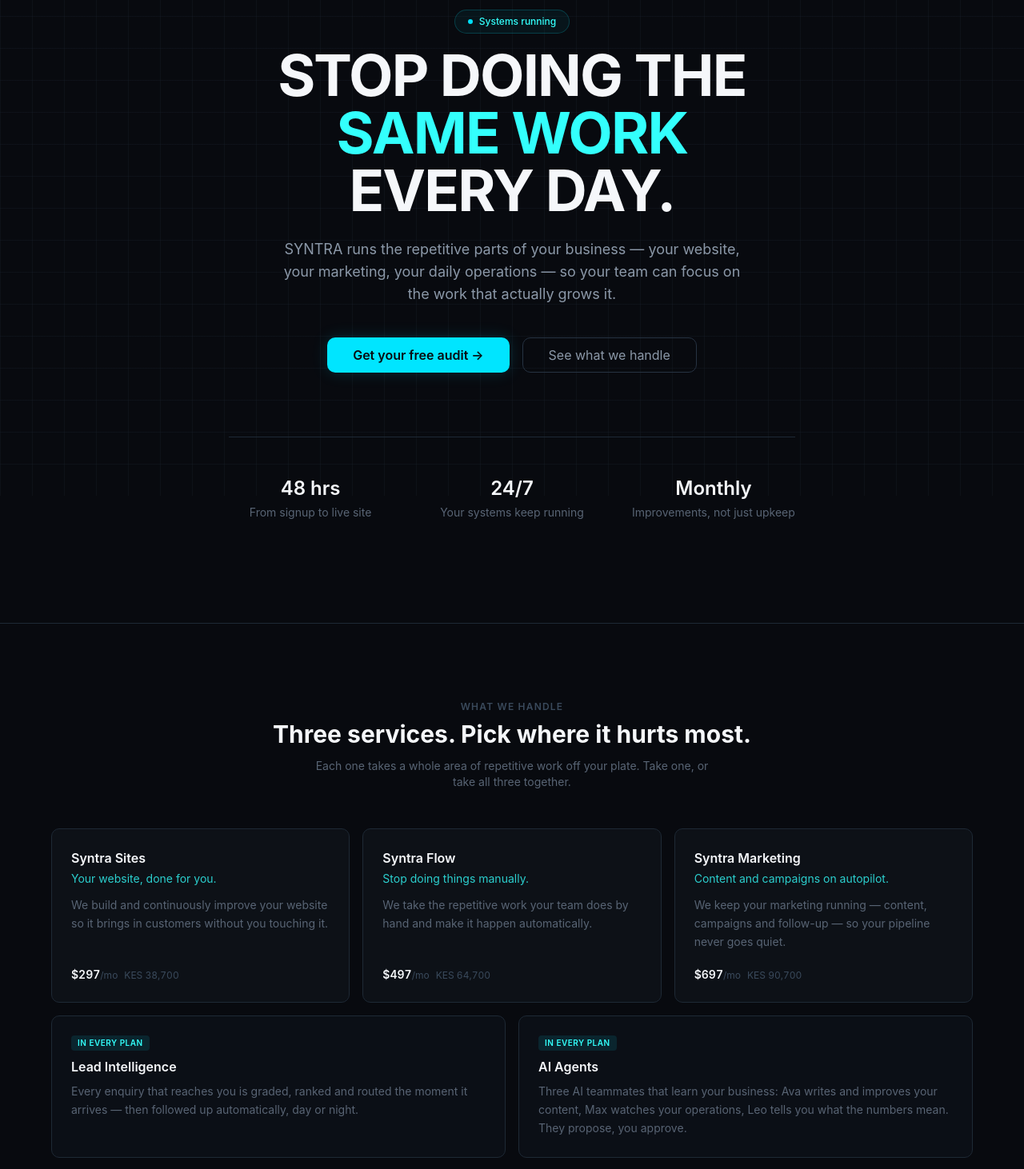
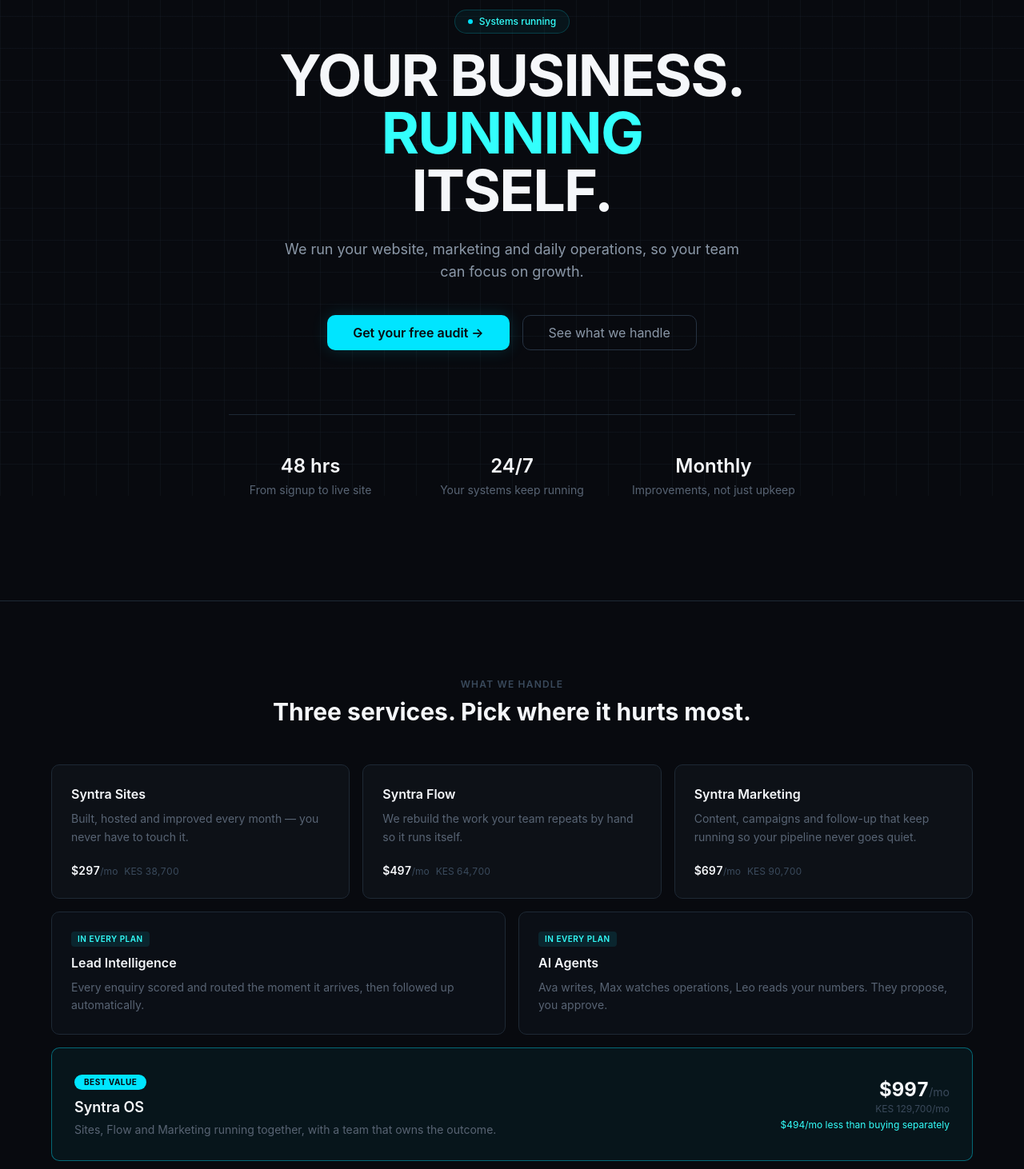
Before and after one commit to collins987/syntra, a Next.js app in the folder apps/web/: page / in a window 1280 px wide. Shown: the part 180-1642 px from the top of the page at 80% size. Built offline with nearby package versions, Linux system fonts and the light colour scheme.

Commit message:
phase 1-3 complete update

```diff
--- a/apps/web/src/app/(marketing)/about/page.tsx
+++ b/apps/web/src/app/(marketing)/about/page.tsx
@@ -5,7 +5,7 @@
 const PRODUCTS = PLANS.map((p, i) => ({
   name: p.name,
   tag: String(i + 1).padStart(2, "0"),
-  desc: p.outcome,
+  desc: p.summary,
 }))
 
 const VALUES = [
--- a/apps/web/src/app/(marketing)/page.tsx
+++ b/apps/web/src/app/(marketing)/page.tsx
@@ -57,16 +57,15 @@
         </div>
 
         <h1 className="max-w-4xl text-5xl font-bold leading-tight tracking-tight text-text-primary md:text-7xl">
-          STOP DOING THE
+          YOUR BUSINESS.
           <br />
-          <span className="text-cyan-400">SAME WORK</span>
+          <span className="text-cyan-400">RUNNING</span>
           <br />
-          EVERY DAY.
+          ITSELF.
         </h1>
 
         <p className="mt-6 max-w-xl text-lg text-text-secondary">
-          SYNTRA runs the repetitive parts of your business — your website, your marketing, your
-          daily operations — so your team can focus on the work that actually grows it.
+          We run your website, marketing and daily operations, so your team can focus on growth.
         </p>
 
         <div className="mt-10 flex flex-col items-center gap-4 sm:flex-row">
@@ -101,13 +100,9 @@
           <p className="mb-2 text-center text-xs font-semibold uppercase tracking-widest text-text-disabled">
             What we handle
           </p>
-          <h2 className="mb-3 text-center text-3xl font-bold text-text-primary">
+          <h2 className="mb-12 text-center text-3xl font-bold text-text-primary">
             Three services. Pick where it hurts most.
           </h2>
-          <p className="mx-auto mb-12 max-w-lg text-center text-sm text-text-muted">
-            Each one takes a whole area of repetitive work off your plate. Take one, or take all
-            three together.
-          </p>
 
           <div className="grid gap-4 md:grid-cols-3">
             {CORE.map((s) => (
@@ -117,8 +112,7 @@
                 className="group flex flex-col rounded-lg border border-border-subtle bg-bg-surface p-6 transition-all duration-200 hover:border-cyan-500/30 hover:shadow-glow"
               >
                 <h3 className="text-base font-semibold text-text-primary">{s.name}</h3>
-                <p className="mt-1 text-sm text-cyan-400/80">{s.tagline}</p>
-                <p className="mt-3 flex-1 text-sm leading-relaxed text-text-muted">{s.outcome}</p>
+                <p className="mt-2 flex-1 text-sm leading-relaxed text-text-muted">{s.summary}</p>
                 <p className="mt-5 text-sm font-semibold tabular-nums text-text-primary">
                   ${s.priceUsd}
                   <span className="text-xs font-normal text-text-disabled">/mo</span>
@@ -143,7 +137,7 @@
                   </span>
                 </div>
                 <h3 className="text-base font-semibold text-text-primary">{c.name}</h3>
-                <p className="mt-2 text-sm leading-relaxed text-text-muted">{c.desc}</p>
+                <p className="mt-2 text-sm leading-relaxed text-text-muted">{c.summary}</p>
               </div>
             ))}
           </div>
@@ -158,7 +152,7 @@
                 {OS.badge}
               </span>
               <h3 className="text-lg font-semibold text-text-primary">{OS.name}</h3>
-              <p className="mt-1 max-w-xl text-sm text-text-muted">{OS.outcome}</p>
+              <p className="mt-1 max-w-xl text-sm text-text-muted">{OS.summary}</p>
             </div>
             <div className="shrink-0 md:text-right">
               <p className="text-2xl font-bold tabular-nums text-text-primary">
@@ -180,8 +174,7 @@
           Find out what you could stop doing
         </h2>
         <p className="mt-4 text-text-muted">
-          Take the free audit. We&apos;ll look at how you work today and show you exactly which
-          tasks we&apos;d take off your plate first.
+          Take the free audit. We&apos;ll show you which tasks we&apos;d take off your plate first.
         </p>
         <Link
           href="/audit"
--- a/apps/web/src/app/(marketing)/pricing/page.tsx
+++ b/apps/web/src/app/(marketing)/pricing/page.tsx
@@ -209,8 +209,7 @@
             <span className="text-cyan-400">AI advantage.</span>
           </h1>
           <p className="mt-4 text-lg text-text-muted">
-            Pick the part of your business you want handled first. Every plan includes your own
-            portal, live monitoring, and your AI team.
+            Pick what you want handled first. Every plan includes your portal and AI team.
           </p>
         </div>
 
@@ -287,7 +286,7 @@
 
               <div className="mb-5">
                 <h2 className="text-lg font-bold text-text-primary">{plan.name}</h2>
-                <p className="mt-1 text-sm text-text-muted">{plan.tagline}</p>
+                <p className="mt-1.5 text-sm leading-relaxed text-text-muted">{plan.summary}</p>
               </div>
 
               {/* Price */}
@@ -312,8 +311,6 @@
                   </div>
                 )}
               </div>
-
-              <p className="mb-5 text-sm leading-relaxed text-text-muted">{plan.outcome}</p>
 
               <ul className="mb-8 flex-1 space-y-2.5">
                 {plan.features.map((feat) => (
@@ -382,8 +379,7 @@
             {CAPABILITIES.map((c) => (
               <div key={c.id}>
                 <h3 className="text-base font-bold text-text-primary">{c.name}</h3>
-                <p className="mt-0.5 text-sm text-cyan-400/80">{c.tagline}</p>
-                <p className="mt-2 text-sm leading-relaxed text-text-muted">{c.desc}</p>
+                <p className="mt-2 text-sm leading-relaxed text-text-muted">{c.summary}</p>
               </div>
             ))}
           </div>
--- a/apps/web/src/app/onboarding/page.tsx
+++ b/apps/web/src/app/onboarding/page.tsx
@@ -17,7 +17,7 @@
 const SERVICES = PLANS.map((p) => ({
   id: p.id,
   label: p.name,
-  desc: p.outcome,
+  desc: p.summary,
   icon: PLAN_ICONS[p.id],
 }))
 
--- a/apps/web/src/lib/pricing.ts
+++ b/apps/web/src/lib/pricing.ts
@@ -9,9 +9,12 @@
 export interface Plan {
   id: PlanId
   name: string
-  tagline: string
-  /** Plain-English result the customer buys. No stack names. */
-  outcome: string
+  /**
+   * The single description shown on every card surface. 12–15 words, plain
+   * English, no stack names. One field on purpose: two description fields is
+   * how the cards got bulky before.
+   */
+  summary: string
   priceUsd: number
   priceKes: number
   priceId: string
@@ -32,8 +35,7 @@
   {
     id: "sites",
     name: "Syntra Sites",
-    tagline: "Your website, done for you.",
-    outcome: "We build and continuously improve your website so it brings in customers without you touching it.",
+    summary: "Built, hosted and improved every month — you never have to touch it.",
     priceUsd: 297,
     priceKes: kes(process.env.NEXT_PUBLIC_INTASEND_PRICE_SITES_KES, 38700),
     priceId: process.env.NEXT_PUBLIC_STRIPE_PRICE_SITES ?? "price_sites",
@@ -50,8 +52,7 @@
   {
     id: "flow",
     name: "Syntra Flow",
-    tagline: "Stop doing things manually.",
-    outcome: "We take the repetitive work your team does by hand and make it happen automatically.",
+    summary: "We rebuild the work your team repeats by hand so it runs itself.",
     priceUsd: 497,
     priceKes: kes(process.env.NEXT_PUBLIC_INTASEND_PRICE_FLOW_KES, 64700),
     priceId: process.env.NEXT_PUBLIC_STRIPE_PRICE_FLOW ?? "price_flow",
@@ -69,8 +70,7 @@
   {
     id: "marketing",
     name: "Syntra Marketing",
-    tagline: "Content and campaigns on autopilot.",
-    outcome: "We keep your marketing running — content, campaigns and follow-up — so your pipeline never goes quiet.",
+    summary: "Content, campaigns and follow-up that keep running so your pipeline never goes quiet.",
     priceUsd: 697,
     priceKes: kes(process.env.NEXT_PUBLIC_INTASEND_PRICE_MARKETING_KES, 90700),
     priceId: process.env.NEXT_PUBLIC_STRIPE_PRICE_MARKETING ?? "price_marketing",
@@ -87,8 +87,7 @@
   {
     id: "os",
     name: "Syntra OS",
-    tagline: "The whole business, handled.",
-    outcome: "Everything we offer, running together, with a team that owns the outcome.",
+    summary: "Sites, Flow and Marketing running together, with a team that owns the outcome.",
     priceUsd: 997,
     priceKes: kes(process.env.NEXT_PUBLIC_INTASEND_PRICE_OS_KES, 129700),
     priceId: process.env.NEXT_PUBLIC_STRIPE_PRICE_OS ?? "price_os",
@@ -110,22 +109,19 @@
 export interface Capability {
   id: string
   name: string
-  tagline: string
-  desc: string
+  summary: string
 }
 
 export const CAPABILITIES: Capability[] = [
   {
     id: "lead-intelligence",
     name: "Lead Intelligence",
-    tagline: "Never lose a lead again.",
-    desc: "Every enquiry that reaches you is graded, ranked and routed the moment it arrives — then followed up automatically, day or night.",
+    summary: "Every enquiry scored and routed the moment it arrives, then followed up automatically.",
   },
   {
     id: "ai-agents",
     name: "AI Agents",
-    tagline: "Ava, Max and Leo.",
-    desc: "Three AI teammates that learn your business: Ava writes and improves your content, Max watches your operations, Leo tells you what the numbers mean. They propose, you approve.",
+    summary: "Ava writes, Max watches operations, Leo reads your numbers. They propose, you approve.",
   },
 ]
 
```
Also changed, not shown: apps/web/src/app/(marketing)/services/page.tsx (+4 -10 lines).
